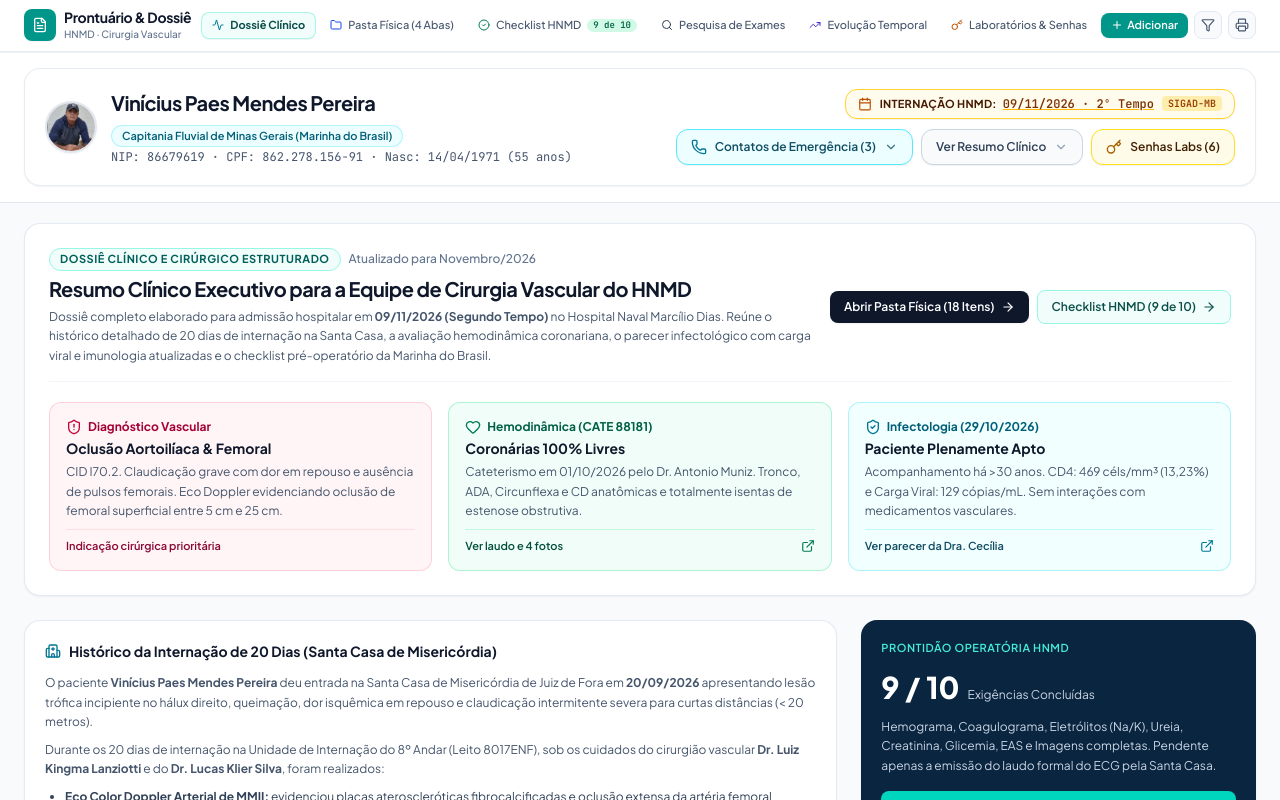
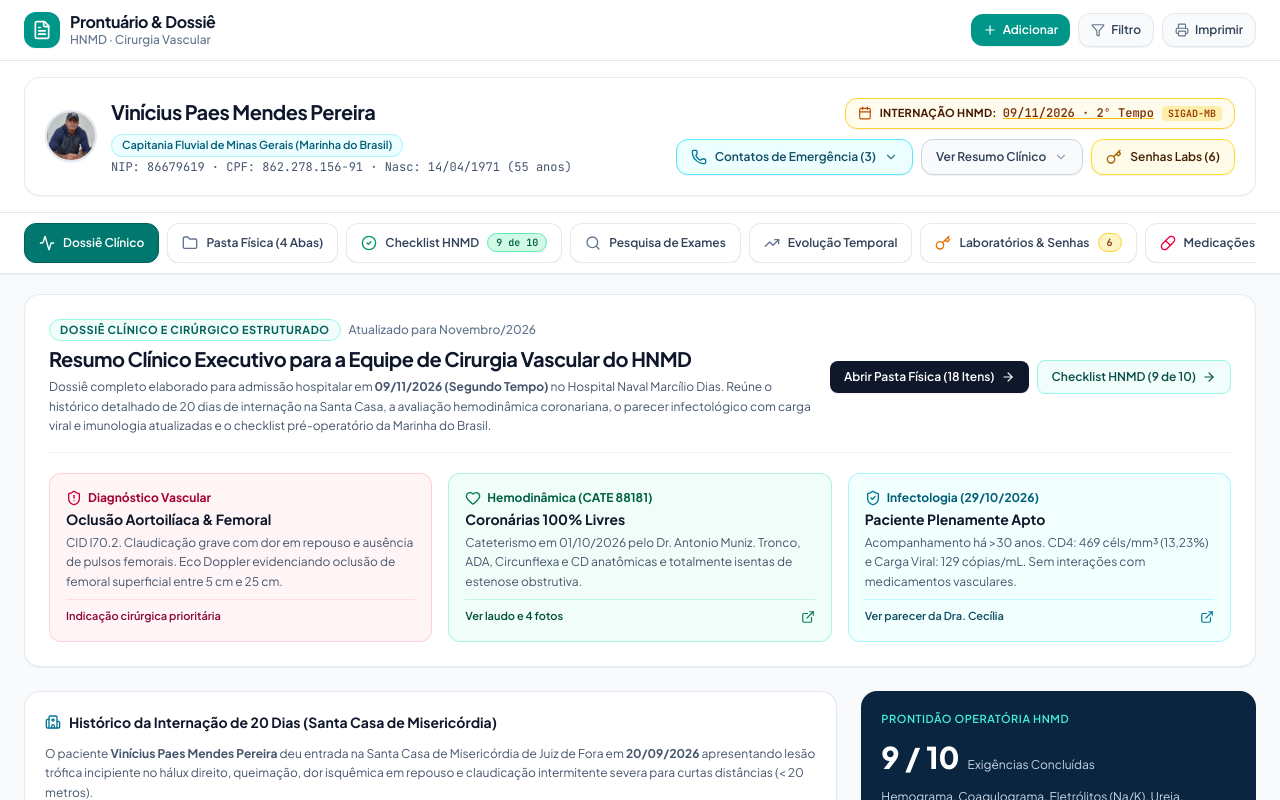
Before and after one commit to viniciusmbs/HNMD, a React (Vite) app: page / in a window 1280 px wide. Shown: the top 800 px of the page. Built offline with nearby package versions, Linux system fonts and the light colour scheme.

Commit message:
refactor: move navigation to a sticky bar
Extracted the tab navigation from the main header into a dedicated StickyNavigationBar component to improve layout hierarchy and user experience.

```diff
--- a/src/App.tsx
+++ b/src/App.tsx
@@ -1,5 +1,6 @@
 import React, { useState } from 'react';
 import { Header, AppNavView } from './components/Header';
+import { StickyNavigationBar } from './components/StickyNavigationBar';
 import { PatientSummaryBar } from './components/PatientSummaryBar';
 import { ClinicalDossierView } from './components/ClinicalDossierView';
 import { QuickSearch } from './components/QuickSearch';
@@ -416,22 +417,33 @@ export default function App() {
 
   return (
     <div className="min-h-screen bg-slate-50 text-slate-900 flex flex-col font-sans">
-      {/* Top Header Sticky & Compact (Sem duplicidades, com ícones ajustados) */}
+      {/* 1. Cabeçalho Superior Limpo: Prontuário à esquerda, Ações à direita */}
       <Header
-        activeView={activeView}
-        setActiveView={setActiveView}
+        onOpenDossier={() => {
+          setActiveView('dossier');
+          window.scrollTo({ top: 0, behavior: 'smooth' });
+        }}
         onOpenSearch={() => setSearchModalOpen(true)}
         onPrint={handlePrint}
         onAddExam={() => setAddExamModalOpen(true)}
       />
 
-      {/* Patient Summary Demographics Bar */}
+      {/* 2. Cartão do Paciente (Foto ampliada, NIP, CPF, Internação HNMD, Contatos) */}
       <PatientSummaryBar
         onOpenCredentials={() => {
           setActiveView('credentials');
           window.scrollTo({ top: 0, behavior: 'smooth' });
         }}
         onOpenOfficialMessage={handleOpenOfficialMessage}
+      />
+
+      {/* 3. Barra de Opções Padronizada e Fixa ao Rolar (Sticky) */}
+      <StickyNavigationBar
+        activeView={activeView}
+        setActiveView={(view) => {
+          setActiveView(view);
+          window.scrollTo({ top: 0, behavior: 'smooth' });
+        }}
       />
 
       {/* Main View Area */}
--- a/src/components/Header.tsx
+++ b/src/components/Header.tsx
@@ -1,18 +1,5 @@
 import React from 'react';
-import {
-  FileText,
-  Search,
-  CheckCircle2,
-  Folder,
-  TrendingUp,
-  Key,
-  Pill,
-  Plus,
-  Filter,
-  Printer,
-  Shield,
-  Activity,
-} from 'lucide-react';
+import { FileText, Plus, Filter, Printer } from 'lucide-react';
 
 export type AppNavView =
   | 'dossier'
@@ -25,138 +12,70 @@ export type AppNavView =
   | 'images';
 
 interface HeaderProps {
-  activeView: AppNavView;
-  setActiveView: (view: AppNavView) => void;
+  onOpenDossier?: () => void;
   onOpenSearch: () => void;
   onPrint: () => void;
   onAddExam: () => void;
 }
 
 export const Header: React.FC<HeaderProps> = ({
-  activeView,
-  setActiveView,
+  onOpenDossier,
   onOpenSearch,
   onPrint,
   onAddExam,
 }) => {
-  const tabs: {
-    id: AppNavView;
-    label: string;
-    badge?: string;
-    badgeColor?: string;
-    icon: React.ReactNode;
-  }[] = [
-    {
-      id: 'dossier',
-      label: 'Dossiê Clínico',
-      icon: <Activity className="w-3 h-3 text-cyan-700" />,
-    },
-    {
-      id: 'folder',
-      label: 'Pasta Física (4 Abas)',
-      icon: <Folder className="w-3 h-3 text-blue-700" />,
-    },
-    {
-      id: 'checklist',
-      label: 'Checklist HNMD',
-      badge: '9 de 10',
-      badgeColor: 'bg-emerald-100 text-emerald-800',
-      icon: <CheckCircle2 className="w-3 h-3 text-emerald-700" />,
-    },
-    {
-      id: 'overview',
-      label: 'Pesquisa de Exames',
-      icon: <Search className="w-3 h-3 text-slate-700" />,
-    },
-    {
-      id: 'evolution',
-      label: 'Evolução Temporal',
-      icon: <TrendingUp className="w-3 h-3 text-indigo-700" />,
-    },
-    {
-      id: 'credentials',
-      label: 'Laboratórios & Senhas',
-      icon: <Key className="w-3 h-3 text-amber-700" />,
-    },
-    {
-      id: 'medications',
-      label: 'Medicações',
-      icon: <Pill className="w-3 h-3 text-rose-700" />,
-    },
-  ];
-
   return (
-    <header className="sticky top-0 z-40 bg-white/95 backdrop-blur-md border-b border-slate-200/90 shadow-2xs">
-      <div className="max-w-7xl mx-auto px-3 sm:px-6 py-2 flex items-center justify-between gap-2.5">
-        {/* Brand Zone */}
+    <header className="bg-white border-b border-slate-200">
+      <div className="max-w-7xl mx-auto px-4 sm:px-6 py-3 flex items-center justify-between gap-4">
+        {/* Brand Zone - Left: Prontuário & Dossiê */}
         <div
-          onClick={() => setActiveView('dossier')}
-          className="flex items-center gap-2 cursor-pointer shrink-0"
+          onClick={onOpenDossier}
+          className="flex items-center gap-2.5 cursor-pointer shrink-0 group"
+          title="Ir para o Dossiê Clínico Principal"
         >
-          <div className="w-8 h-8 rounded-lg bg-teal-600 text-white flex items-center justify-center font-bold shadow-xs">
-            <FileText className="w-4 h-4" />
+          <div className="w-9 h-9 rounded-xl bg-teal-600 group-hover:bg-teal-700 text-white flex items-center justify-center font-bold shadow-xs transition-colors">
+            <FileText className="w-5 h-5" />
           </div>
           <div>
-            <h1 className="text-xs sm:text-sm font-bold text-slate-900 tracking-tight leading-tight">
+            <h1 className="text-sm sm:text-base font-bold text-slate-900 tracking-tight leading-tight">
               Prontuário & Dossiê
             </h1>
-            <div className="text-[10px] text-slate-500 font-medium">
+            <div className="text-xs text-slate-500 font-medium">
               HNMD · Cirurgia Vascular
             </div>
           </div>
         </div>
 
-        {/* Compact Navigation Tabs */}
-        <nav className="flex items-center gap-1 text-[11px] font-medium overflow-x-auto py-1 max-w-full">
-          {tabs.map((tab) => {
-            const isActive = activeView === tab.id;
-            return (
-              <button
-                key={tab.id}
-                onClick={() => setActiveView(tab.id)}
-                className={`px-2.5 py-1 rounded-lg transition-colors whitespace-nowrap flex items-center gap-1.5 ${
-                  isActive
-                    ? 'text-teal-900 font-bold bg-teal-50 border border-teal-200/80 shadow-2xs'
-                    : 'text-slate-600 hover:text-slate-900 hover:bg-slate-100/80'
-                }`}
-              >
-                {tab.icon}
-                <span>{tab.label}</span>
-                {tab.badge && (
-                  <span className={`text-[9px] font-bold px-1.5 py-0.2 rounded-full font-mono ${tab.badgeColor}`}>
-                    {tab.badge}
-                  </span>
-                )}
-              </button>
-            );
-          })}
-        </nav>
-
-        {/* Action Controls */}
-        <div className="flex items-center gap-1.5 shrink-0">
+        {/* Action Controls - Far Right: Adicionar, Filtro e Imprimir */}
+        <div className="flex items-center gap-2 shrink-0">
+          {/* Botão Adicionar Exame */}
           <button
             onClick={onAddExam}
-            className="flex items-center gap-1 px-2.5 py-1 text-[11px] font-semibold text-white bg-teal-600 hover:bg-teal-700 rounded-lg shadow-2xs transition-colors whitespace-nowrap"
+            className="flex items-center gap-1.5 px-3 py-2 text-xs font-semibold text-white bg-teal-600 hover:bg-teal-700 rounded-xl shadow-2xs transition-colors cursor-pointer whitespace-nowrap"
             title="Adicionar novo laudo ou exame"
           >
-            <Plus className="w-3 h-3" />
-            <span className="hidden sm:inline">Adicionar</span>
+            <Plus className="w-3.5 h-3.5" />
+            <span>Adicionar</span>
           </button>
 
+          {/* Botão Filtro / Busca */}
           <button
             onClick={onOpenSearch}
-            className="p-1.5 text-slate-600 hover:text-slate-900 bg-slate-50 hover:bg-slate-100 border border-slate-200 rounded-lg transition-colors"
-            title="Filtrar ou pesquisar exames"
+            className="flex items-center gap-1.5 px-3 py-2 text-xs font-semibold text-slate-700 hover:text-slate-950 bg-slate-50 hover:bg-slate-100 border border-slate-200 rounded-xl transition-colors cursor-pointer whitespace-nowrap shadow-2xs"
+            title="Filtrar ou pesquisar exames e parâmetros"
           >
-            <Filter className="w-3.5 h-3.5" />
+            <Filter className="w-3.5 h-3.5 text-slate-500" />
+            <span className="hidden sm:inline">Filtro</span>
           </button>
 
+          {/* Botão Imprimir */}
           <button
             onClick={onPrint}
-            className="p-1.5 text-slate-600 hover:text-slate-900 bg-slate-50 hover:bg-slate-100 border border-slate-200 rounded-lg transition-colors"
-            title="Imprimir dossiê / resumo executivo"
+            className="flex items-center gap-1.5 px-3 py-2 text-xs font-semibold text-slate-700 hover:text-slate-950 bg-slate-50 hover:bg-slate-100 border border-slate-200 rounded-xl transition-colors cursor-pointer whitespace-nowrap shadow-2xs"
+            title="Imprimir resumo executivo do prontuário"
           >
-            <Printer className="w-3.5 h-3.5" />
+            <Printer className="w-3.5 h-3.5 text-slate-500" />
+            <span className="hidden sm:inline">Imprimir</span>
           </button>
         </div>
       </div>
--- /dev/null
+++ b/src/components/StickyNavigationBar.tsx
@@ -0,0 +1,114 @@
+import React from 'react';
+import { AppNavView } from './Header';
+import {
+  Activity,
+  Folder,
+  CheckCircle2,
+  Search,
+  TrendingUp,
+  Key,
+  Pill,
+} from 'lucide-react';
+
+interface StickyNavigationBarProps {
+  activeView: AppNavView;
+  setActiveView: (view: AppNavView) => void;
+  credentialsCount?: number;
+}
+
+export const StickyNavigationBar: React.FC<StickyNavigationBarProps> = ({
+  activeView,
+  setActiveView,
+  credentialsCount = 6,
+}) => {
+  const tabs: {
+    id: AppNavView;
+    label: string;
+    badge?: string;
+    badgeColor?: string;
+    icon: React.ReactNode;
+  }[] = [
+    {
+      id: 'dossier',
+      label: 'Dossiê Clínico',
+      icon: <Activity className="w-4 h-4 shrink-0" />,
+    },
+    {
+      id: 'folder',
+      label: 'Pasta Física (4 Abas)',
+      icon: <Folder className="w-4 h-4 shrink-0" />,
+    },
+    {
+      id: 'checklist',
+      label: 'Checklist HNMD',
+      badge: '9 de 10',
+      badgeColor: 'bg-emerald-100 text-emerald-800 border-emerald-300',
+      icon: <CheckCircle2 className="w-4 h-4 shrink-0 text-emerald-600" />,
+    },
+    {
+      id: 'overview',
+      label: 'Pesquisa de Exames',
+      icon: <Search className="w-4 h-4 shrink-0" />,
+    },
+    {
+      id: 'evolution',
+      label: 'Evolução Temporal',
+      icon: <TrendingUp className="w-4 h-4 shrink-0" />,
+    },
+    {
+      id: 'credentials',
+      label: 'Laboratórios & Senhas',
+      badge: `${credentialsCount}`,
+      badgeColor: 'bg-amber-100 text-amber-900 border-amber-300',
+      icon: <Key className="w-4 h-4 shrink-0 text-amber-600" />,
+    },
+    {
+      id: 'medications',
+      label: 'Medicações',
+      icon: <Pill className="w-4 h-4 shrink-0 text-rose-600" />,
+    },
+  ];
+
+  return (
+    <div className="sticky top-0 z-30 bg-white/95 backdrop-blur-md border-b border-slate-200/90 shadow-2xs">
+      <div className="max-w-7xl mx-auto px-4 sm:px-6 py-2.5">
+        <nav className="flex items-center gap-2 overflow-x-auto no-scrollbar scroll-smooth">
+          {tabs.map((tab) => {
+            const isActive = activeView === tab.id;
+
+            return (
+              <button
+                key={tab.id}
+                onClick={() => setActiveView(tab.id)}
+                className={`h-10 px-3.5 rounded-xl text-xs font-semibold transition-all whitespace-nowrap flex items-center gap-2 cursor-pointer shadow-2xs shrink-0 border ${
+                  isActive
+                    ? 'bg-teal-700 text-white border-teal-800 shadow-xs'
+                    : 'bg-white text-slate-700 border-slate-200/90 hover:bg-slate-50 hover:text-slate-900 hover:border-slate-300'
+                }`}
+                title={`Ir para ${tab.label}`}
+              >
+                <span className={isActive ? 'text-white' : 'text-slate-500'}>
+                  {tab.icon}
+                </span>
+
+                <span>{tab.label}</span>
+
+                {tab.badge && (
+                  <span
+                    className={`text-[10px] font-bold px-2 py-0.5 rounded-full font-mono border ${
+                      isActive
+                        ? 'bg-white/20 text-white border-white/30'
+                        : tab.badgeColor
+                    }`}
+                  >
+                    {tab.badge}
+                  </span>
+                )}
+              </button>
+            );
+          })}
+        </nav>
+      </div>
+    </div>
+  );
+};
```
Also changed, not shown: public/assets/aistudio/image_2fc67f64.png (added), public/assets/aistudio/image_9caca7e9.png (added).
